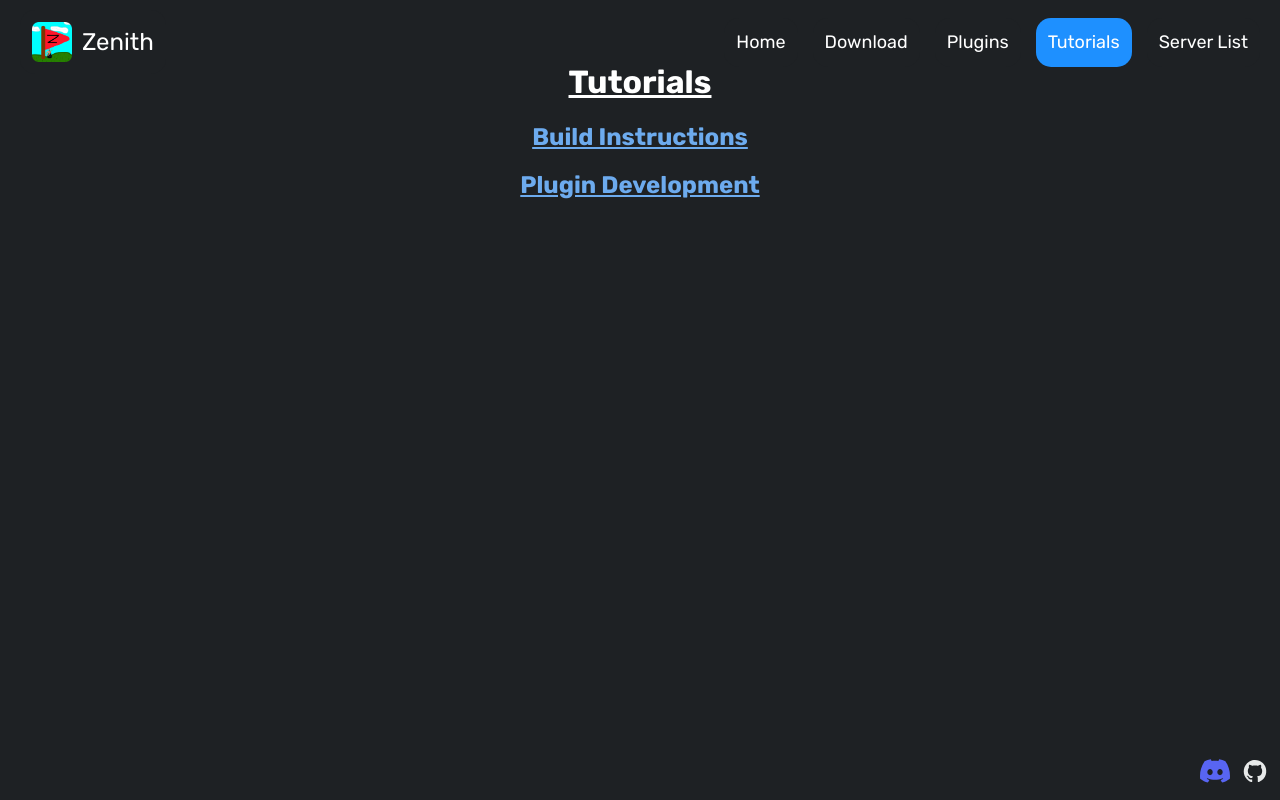
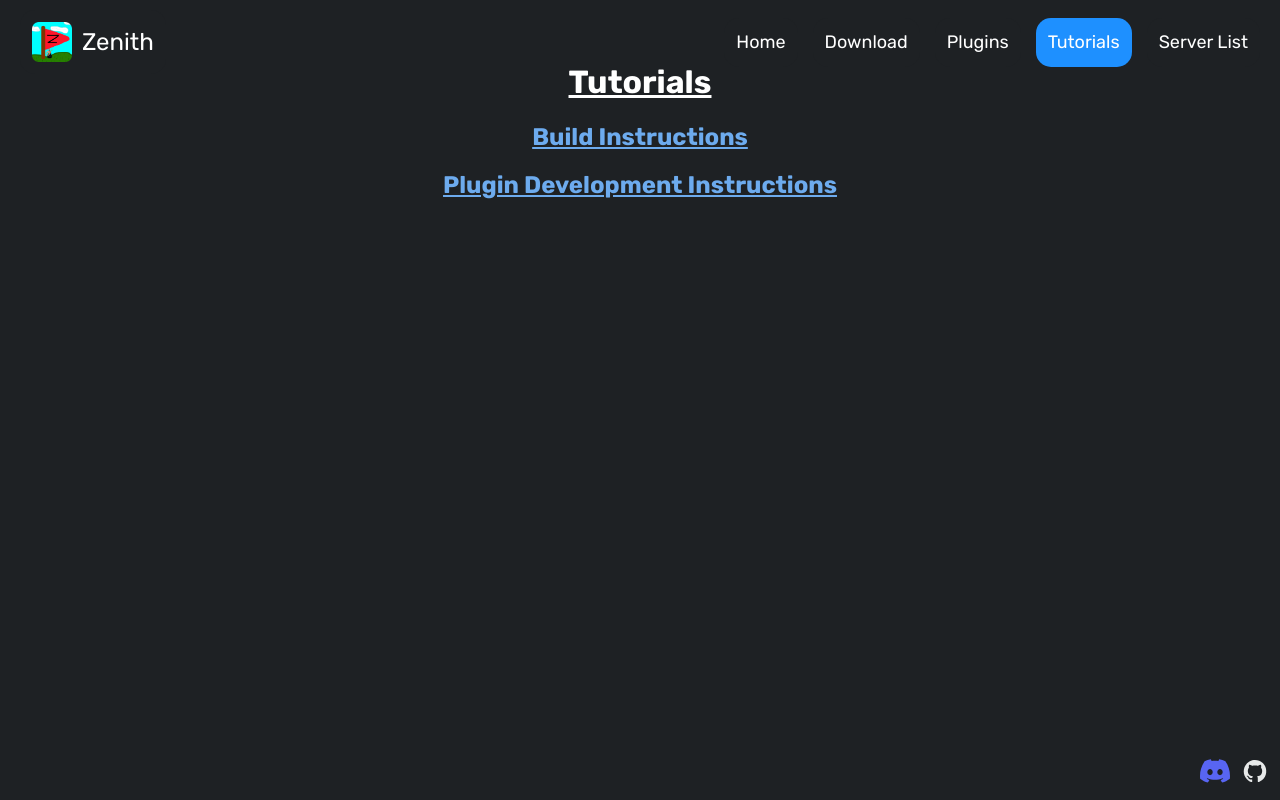
Before and after one commit to luckycdev/Zenith-Website, a plain HTML site: page tutorials/index.html in a window 1280 px wide. Drawn offline with Linux system fonts and the light colour scheme.

Commit message:
fix name mistake

```diff
--- a/tutorials/index.html
+++ b/tutorials/index.html
@@ -60,7 +60,7 @@
 <div style="text-align: center; margin:auto; display:inline; width:35%;">
     <h1 style="margin-top:5%;"><u>Tutorials</u></h1>
 <h2><a href="build/" class="links">Build Instructions</a></h2>
-<h2><a href="plugins/" class="links">Plugin Development</a></h2>
+<h2><a href="plugins/" class="links">Plugin Development Instructions</a></h2>
 
 </div>
 
```
